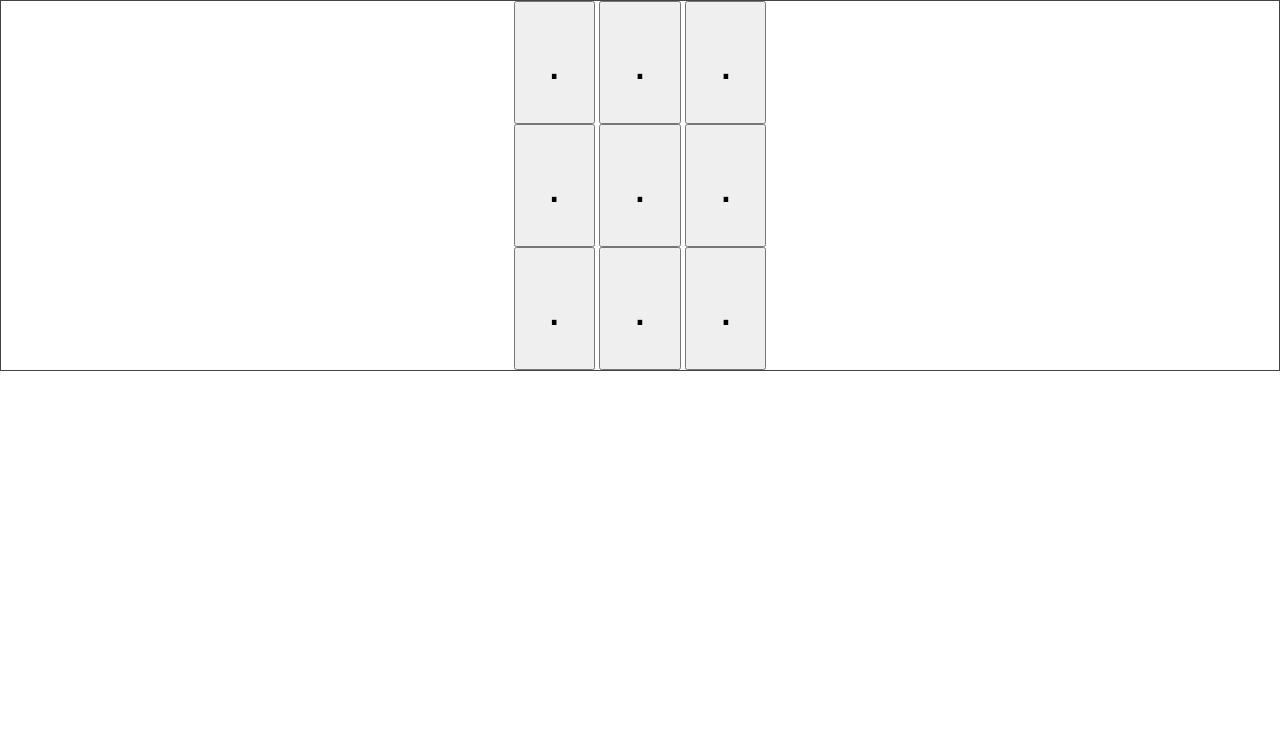
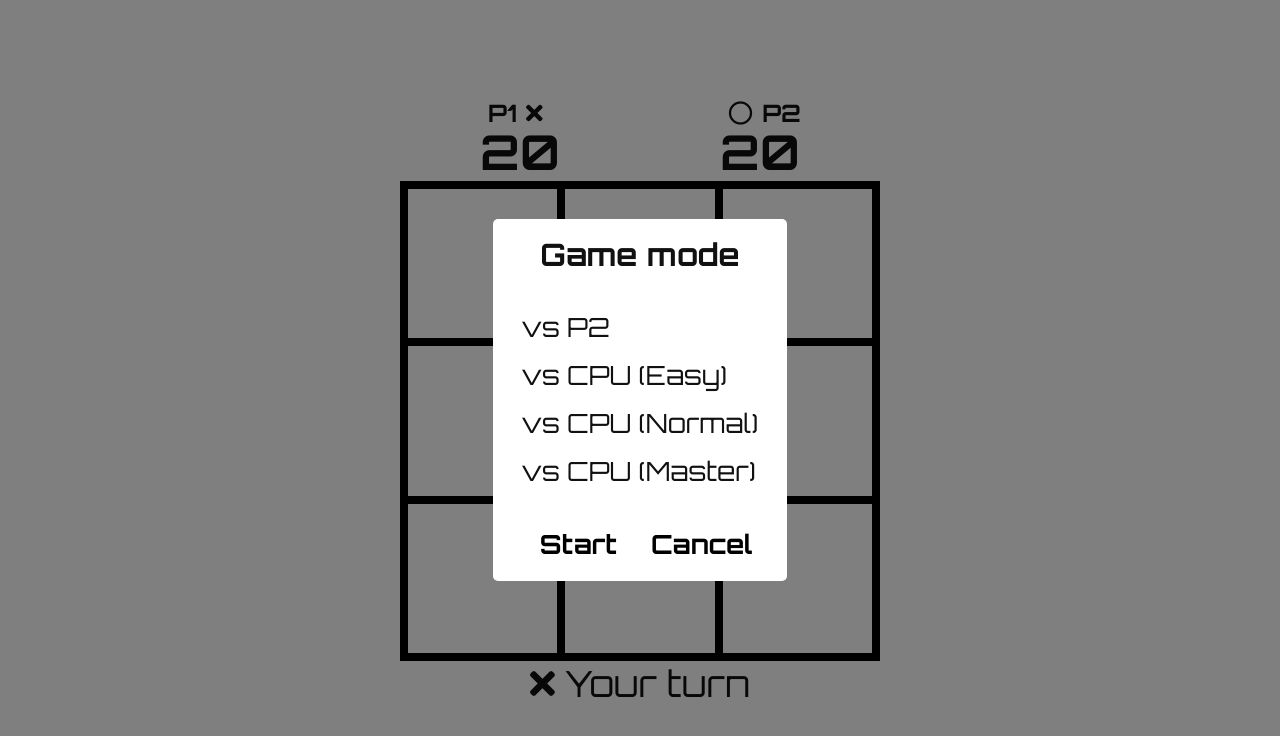
Before and after one commit to nmacawile/js-tic-tac-toe, a plain HTML site: page index.html in a window 1280 px wide. Drawn offline with Linux system fonts and the light colour scheme.

Commit message:
Style user interface

```diff
--- a/assets/script.js
+++ b/assets/script.js
@@ -75,12 +75,15 @@ const game = (() => {
   }
 
   const updateCellView = cell => {
-    cellElements[cell].textContent = currentPlayer().marker
+    cellElements[cell].innerHTML =
+    currentPlayer().marker === "x" ?
+    "<i class='fas fa-times'></i>" :
+    "<i class='far fa-circle'></i>"
   }
 
   const refreshCellView = () => {
     for(let i = 0; i < 9; i ++) {
-      cellElements[i].textContent = "."
+      cellElements[i].textContent = ""
     }
   }
 
@@ -267,14 +270,14 @@ const Computer = (name = "Computer", marker, difficulty = 2) => {
 let a = Player("AAAA", "x")
 //console.log(a.marker)
 
-let b = Player("BBBB", "o")
+let b = Player("BBBB", "b")
 //console.log(b.marker)
 
 
 let d = Computer("DDD", "d", 1)
 //console.log(c.marker)
 
-let c = Computer("CCC", "y", 9)
+let c = Computer("CCC", "o", 2)
 //console.log(c.marker)
 
 game.initialize(a, c)
--- a/assets/styles.css
+++ b/assets/styles.css
@@ -1,12 +1,21 @@
 *, *:before, *:after {
   box-sizing: border-box;
+
+  /* Disable selection of characters in the game board */
+  -webkit-touch-callout: none; /* iOS Safari */
+    -webkit-user-select: none; /* Safari */
+     -khtml-user-select: none; /* Konqueror HTML */
+       -moz-user-select: none; /* Firefox */
+        -ms-user-select: none; /* Internet Explorer/Edge */
+            user-select: none; /* Non-prefixed version, currently
+                                  supported by Chrome and Opera */
 }
 
 html {
   font-size: 16px;
-  line-height: 24px;
-  font-family: 'Tajawal', sans-serif;
-  color: #444;
+  font-family: 'Orbitron', sans-serif;
+  height: 100%;
+  color: #111;
 }
 
 i {
@@ -14,34 +23,241 @@ i {
 }
 
 button {
-  transition: .3s;
-  cursor: pointer;
+  font: inherit;
+}
+
+button:focus {
+  outline: 0;
+}
+
+body {
+  margin: 0;
+  display: flex;
+  height: 100%;
 }
 
 a {
+  color: inherit;
   text-decoration: none;
-  color: blue;
 }
 
 a:hover {
   text-decoration: underline;
 }
 
-body {
+.modal-hidden {
+  display: none;
+}
+
+.modal-background {
+  position: fixed;
+  display: flex;
+  width: 100%;
+  height: 100%;
+
+  overflow: auto;
+  background-color: rgb(0,0,0,.5);
+}
+
+.modal-wrapper {
+  margin: auto;
+  padding: 1rem;
+}
+
+.modal {
+  width: 100%;
+  font-size: 1.1rem;
+  line-height: 2rem;
+  border-radius: 5px;
+  overflow: hidden;
+  background-color: #fff;
+}
+
+.modal-header, .modal-body, .modal-footer {
+  padding: .5rem 1rem;
+}
+
+.modal-body {
+  margin: 0;
+  list-style: none;
+}
+
+.modal-body li {
+  white-space: nowrap;
+}
+
+.game-mode {
+  padding: 0 .2rem;
+  display: block;
+}
+
+.game-mode:hover {
+  background-color: #000;
+  color: #fff;
+  text-decoration: none;
+}
+
+
+.modal-header {
+  text-align: center;
+}
+
+.modal h3 {
   margin: 0;
 }
 
-.board {
-  border: 1px solid;
+.modal-footer {
+  display: flex;
+  font-weight: bold;
+}
+
+.modal-footer button {
+  width: 50%;
+  border: 0;
+  background-color: transparent;
+  cursor: pointer;
+}
+
+.modal-footer button:hover {
+  background-color: black;
+  color: white;
+}
+
+.container {
+  width: 100%;
+  max-width: 1310px;
+  margin: auto;
+  overflow: hidden;
+}
+
+.header, .main {
+	width: 100%;
+}
+
+.logo {
   text-align: center;
 }
 
-.cell {
-  padding: 2rem;
-  font-size: 3rem;
+.match-info {
+  display: flex;
+  justify-content: center;
+  flex-wrap: nowrap;
+  width: 320px;
+  margin: auto;
+  padding: .2rem 0;
+}
+
+.player-info {
+  display: flex;
+  flex-direction: column;
+  width: 100%;
+}
+
+.p1-info {
+  align-items: center;
+}
+
+.p2-info {
+  align-items: center;
+}
+
+.player-name {
+  display: flex;
+  align-items: center;
+  font-size: 1rem;
+  font-weight: bold;
+  border: 0;
+  background-color: #fff;
+}
+
+.marker {
+  padding: 0 .4rem;
+}
+
+.score {
+  font-size: 2rem;
+  line-height: 2rem;
+  font-weight: bold;
 }
 
 
+.board {
+  border: 8px solid #000;
+  border-collapse: collapse;
+  color: #000;
+  margin: auto;
+  width: 320px;
+  height: 320px;
+}
+
+.board tr {
+  height: 30%;
+}
+
+.board td {
+  width: 30%;
+  padding: 0;
+  border: 8px solid #000;
+  overflow: hidden;
+}
+
+.cell {
+  font-size: 2.5rem;
+  padding: 0;
+  width: 100% !important;
+  height: 100% !important;
+  display: flex;
+  justify-content: center;
+  align-items: center;
+  cursor: pointer;
+  transition: .5s;
+
+  text-shadow: 2px 2px 5px #777
+}
+
+.cell:hover {
+  font-size: 3rem;
+  background-color: #ddd;
+}
+
+.cell:active {
+  font-size: 4rem;
+}
+
 .highlight {
-  background-color: blue;
+  font-size: 3rem !important;
+  color: #fff;
+  background-color: #000;
+  animation: pulse 1s ease 2;
 }
+
+.status {
+  text-align: center;
+  padding: .2rem 0;
+  font-size: 1.5rem;
+  line-height: 1.5rem;
+}
+
+@keyframes pulse {
+  50% {
+    font-size: 4rem;
+  }
+  100% {
+    font-size: 3rem;
+  }
+}
+
+@media (min-width: 500px) {
+  html {
+    font-size: 24px;
+  }
+
+  .board {
+    height: 480px;
+    width: 480px;
+  }
+
+  .match-info {
+    width: 480px;
+  }
+}
--- a/index.html
+++ b/index.html
@@ -2,24 +2,72 @@
 <html lang="en">
   <head>
     <meta name="charset" content="UTF-8">
-    <title>Tic Tac Toe</title>
+    <title>Tic-Tac-Toe</title>
     <meta name="viewport" content="width=device-width, initial-scale=1, user-scalable=no">
+    <link href="https://fonts.googleapis.com/css?family=Orbitron:400,700" rel="stylesheet">
     <link rel="stylesheet" href="https://use.fontawesome.com/releases/v5.0.13/css/all.css" integrity="sha384-DNOHZ68U8hZfKXOrtjWvjxusGo9WQnrNx2sqG0tfsghAvtVlRW3tvkXWZh58N9jp" crossorigin="anonymous">
     <link href="assets/styles.css" rel="stylesheet">
   </head>
 
   <body>
+    <div class="modal-background">
+      <div class="modal-wrapper">
+        <div class="modal">
+          <div class="modal-header">
+            <h3>Game mode</h3>
+          </div>
+          <ul class="modal-body">
+            <li><a class="game-mode" href="#">vs P2</a></li>
+            <li><a class="game-mode" href="#">vs CPU (Easy)</a></li>
+            <li><a class="game-mode" href="#">vs CPU (Normal)</a></li>
+            <li><a class="game-mode" href="#">vs CPU (Master)</a></li>
+          </ul>
+          <div class="modal-footer">
+            <button>Start</button> <button>Cancel</button>
+          </div>
 
-    <div class="board">
-      <button class="cell" id="cell_0" data-index="0">0</button>
-      <button class="cell" id="cell_1" data-index="1">1</button>
-      <button class="cell" id="cell_2" data-index="2">2</button><br>
-      <button class="cell" id="cell_3" data-index="3">3</button>
-      <button class="cell" id="cell_4" data-index="4">4</button>
-      <button class="cell" id="cell_5" data-index="5">5</button><br>
-      <button class="cell" id="cell_6" data-index="6">6</button>
-      <button class="cell" id="cell_7" data-index="7">7</button>
-      <button class="cell" id="cell_8" data-index="8">8</button>
+        </div>
+      </div>
+    </div>
+    <div class="container">
+      <div class="header">
+        <div class="match-info">
+
+          <div class="player-info p1-info">
+            <div class="player-name">P1<i class="fas fa-times marker"></i></div>
+            <div class="score p1-score">20</div>
+          </div>
+
+
+          <div class="player-info p2-info">
+            <div class="player-name"><i class="far fa-circle marker"></i> P2</div>
+            <div class="score p2-score">20</div>
+          </div>
+        </div>
+
+      </div>
+      <div class="main">
+        <table class="board">
+          <tr>
+            <td><div class="cell" id="cell_0" data-index="0">0</div></td>
+            <td><div class="cell" id="cell_1" data-index="1">1</div></td>
+            <td><div class="cell" id="cell_2" data-index="2">2</div></td>
+          </tr>
+          <tr>
+            <td><div class="cell" id="cell_3" data-index="3">3</div></td>
+            <td><div class="cell" id="cell_4" data-index="4">4</div></td>
+            <td><div class="cell" id="cell_5" data-index="5">5</div></td>
+          </tr>
+          <tr>
+            <td><div class="cell" id="cell_6" data-index="6">6</div></td>
+            <td><div class="cell" id="cell_7" data-index="7">7</div></td>
+            <td><div class="cell" id="cell_8" data-index="8">8</div></td>
+          </tr>
+        </table>
+        <div class="status">
+        <i class="fas fa-times"></i> <span class="status-message">Your turn</span>
+        </div>
+      </div>
     </div>
 
     <script src="assets/script.js"></script>
```
